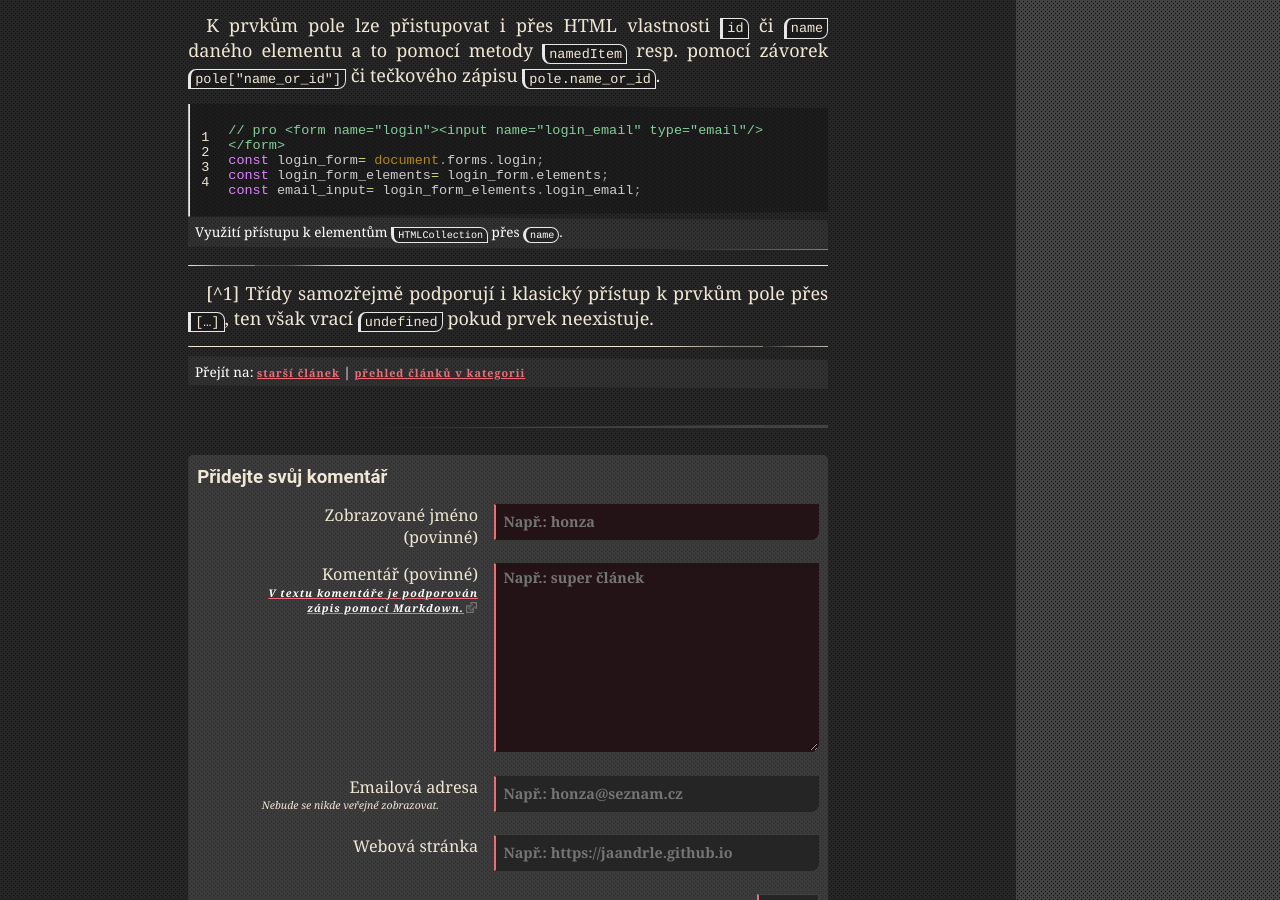
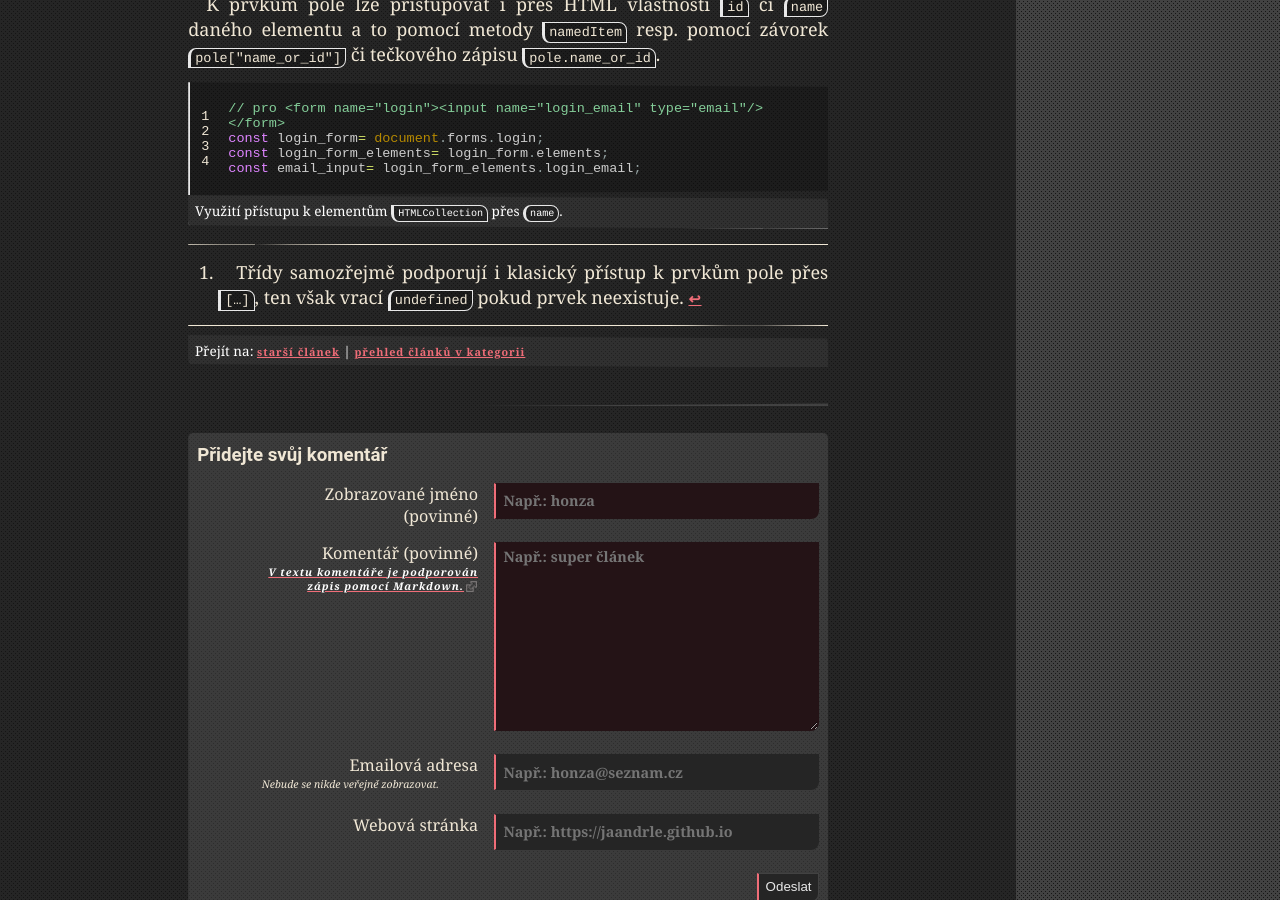
Before and after one commit to jaandrle/jaandrle.github.io, a Jekyll site: the page built from _posts/2020/2020-10-12-postrehy-ke-kolekcim-dom-elementu.md, in a window 1280 px wide and 900 px high, scrolled down 1336 px. Built offline with Jekyll 4.4.1, drawn with Linux system fonts in a browser that asks for light colours.

Commit message:
Update 2020-10-12-postrehy-ke-kolekcim-dom-elementu.md

```diff
--- a/_posts/2020/2020-10-12-postrehy-ke-kolekcim-dom-elementu.md
+++ b/_posts/2020/2020-10-12-postrehy-ke-kolekcim-dom-elementu.md
@@ -61,4 +61,4 @@
 
 
 ---
-[^1] Třídy samozřejmě podporují i klasický přístup k prvkům pole přes `[…]`, ten však vrací `undefined` pokud prvek neexistuje.
+[^1]: Třídy samozřejmě podporují i klasický přístup k prvkům pole přes `[…]`, ten však vrací `undefined` pokud prvek neexistuje.
```
